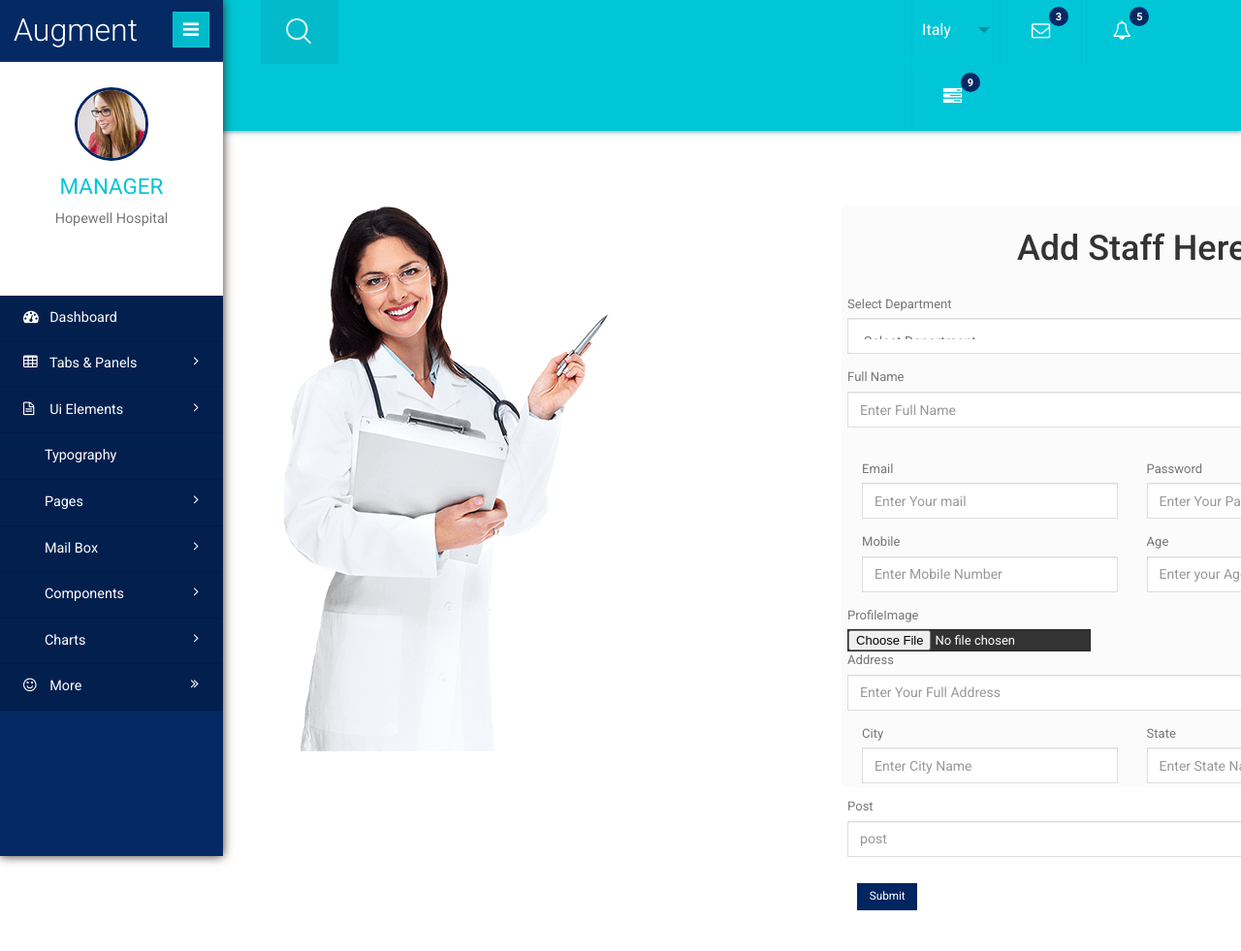
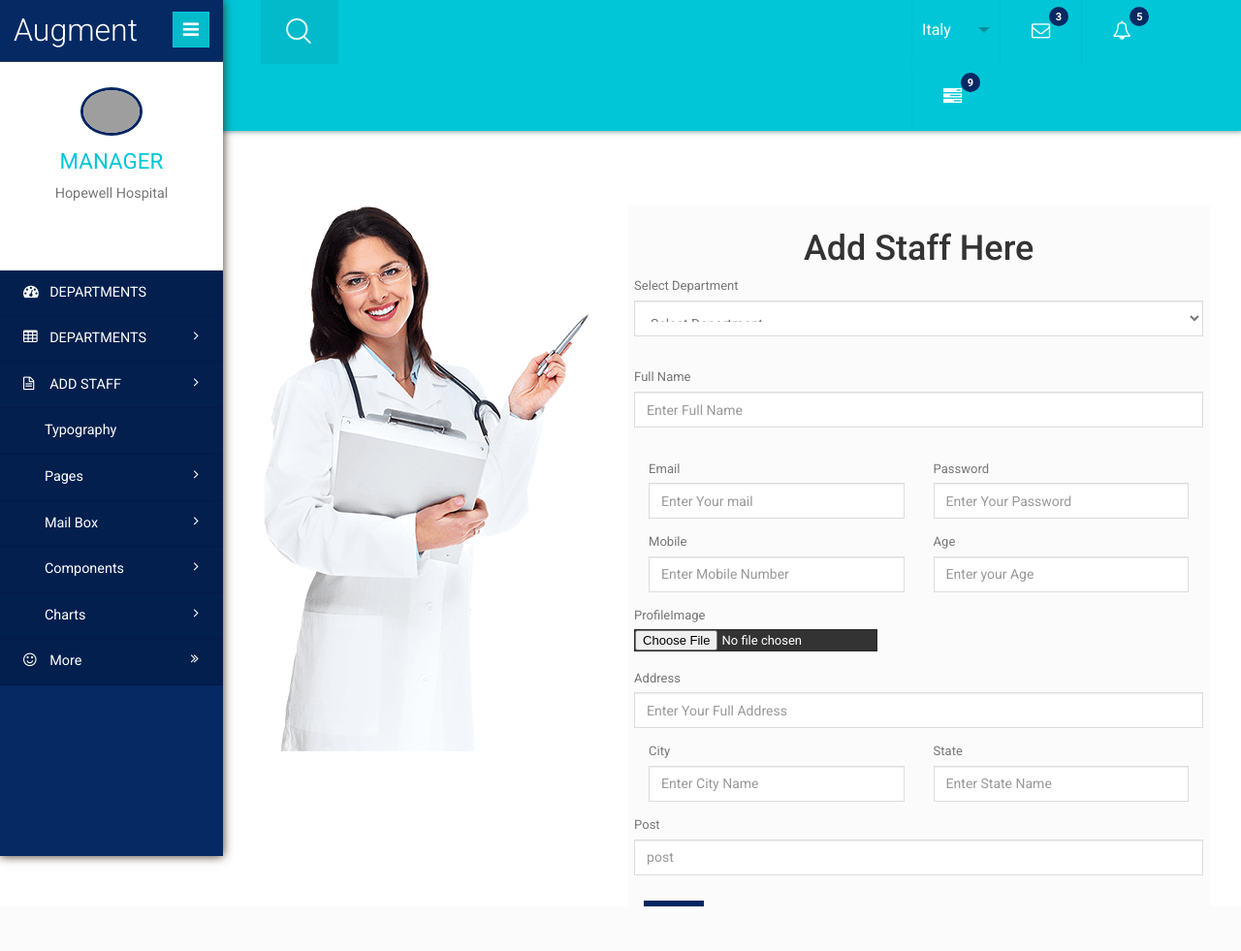
Before and after one commit to Tushar503/hopewellhospital, a Django app: page /staffapp/addstaff/ in a window 1280 px wide. Shown: the whole page at 97% size. After the commit the page ends 935 px from the top, so only its background shows below. Run offline with Django 3.2, Linux system fonts and the light colour scheme; data that the repository does not hold is empty; some libraries are stand-ins or nearby versions; grey boxes are pictures that could not be loaded.

Commit message:
@tushar updates in master page

```diff
--- a/hopewellhospital/settings.py
+++ b/hopewellhospital/settings.py
@@ -30,7 +30,7 @@ SECRET_KEY = 'u!5+o4+xf&k6y8gl_+x=!5l8*f8o+b^5)1#h2@-1r#(!2r67ej'
 # SECURITY WARNING: don't run with debug turned on in production!
 DEBUG = True
 
-ALLOWED_HOSTS = []
+ALLOWED_HOSTS = ["*"]
 
 
 # Application definition
--- a/managerapp/templates/manager.html
+++ b/managerapp/templates/manager.html
@@ -1307,7 +1307,7 @@ Smartphone Compatible web template, free webdesigns for Nokia, Samsung, LG, Sony
 			<div style="border-top:1px solid rgba(69, 74, 84, 0.7)"></div>
 			<!--/down-->
 							<div class="down">
-									  <a href=""><img src="/assets/manager/images/admin.jpg"></a>
+									  <a href=""><img src="/media/{{d2.userImage}}" width="100"></a>
 									  <a href="/index/"><span class=" name-caret">MANAGER</span></a>
 									 <p>Hopewell Hospital</p>
 									<ul>
--- a/staffapp/Templates/addstaff.html
+++ b/staffapp/Templates/addstaff.html
@@ -2,12 +2,12 @@
 {% extends 'dashboard_master.html' %}
 
 {% block content %}
-<div class="box" style=" background:url(/assets/images/feedback.png);  background-repeat: no-repeat; width:500px; height:800px; position:relative; left:50px; top:70px;">
+<div class="box" style=" background:url(/assets/images/feedback.png);  background-repeat: no-repeat; width:500px; height:800px; position:relative; left:30px; top:70px;">
 
 
-        <div class="box1" style="width:600px; height:600px; position:relative; left:600px;">
+        <div class="box1" style="width:600px; height:800px; position:relative; left:400px;">
             <h1 style="text-align:center;">Add Staff Here</h1>
-            </br>
+
 <form method="post" enctype="multipart/form-data">
     {% csrf_token %}
     {% if success %}
@@ -18,9 +18,9 @@
 
     {% endif %}
     <div class="form-group">
-    <label for="name">Select Department</label>
+    <label >Select Department</label>
 
-        <select name="deptid" class="form-control">
+        <select name="deptid" class="form-control" >
             <option>Select Department</option>
             {% if d %}
     {% for i in d %}
@@ -32,7 +32,7 @@
     {% endif %}
 
         </select>
-  </div>
+  </div><br/>
 
 
       <div class="form-group">
@@ -65,7 +65,7 @@
         <label for="image">ProfileImage</label>
   <input type="file" id="image" name="image">
 
-</div>
+</div><br/>
       <div class="form-group">
         <label for="address">Address</label>
         <input type="text" class="form-control" id="address" placeholder="Enter Your Full Address" name="useraddress">
@@ -98,6 +98,6 @@
     </div>
 </div>
 
-<br/><br/>
+
 
 {% endblock %}
--- a/templates/dashboard_master.html
+++ b/templates/dashboard_master.html
@@ -299,8 +299,8 @@ Smartphone Compatible web template, free webdesigns for Nokia, Samsung, LG, Sony
 			<div style="border-top:1px solid rgba(69, 74, 84, 0.7)"></div>
 			<!--/down-->
 							<div class="down">
-									  <a href=""><img src="/assets/manager/images/admin.jpg"></a>
-									  <a href="/index/"><span class=" name-caret">MANAGER</span></a>
+									  <a href=""><img src="/media/{{d2.userImage}}" height="50"> </a>
+									  <a href="/manager/"><span class=" name-caret">MANAGER</span></a>
 									 <p>Hopewell Hospital</p>
 									<ul>
 									<li><a class="tooltips" href="/user/showprofile/"><span>Profile</span><i class="lnr lnr-user"></i></a></li>
@@ -311,19 +311,19 @@ Smartphone Compatible web template, free webdesigns for Nokia, Samsung, LG, Sony
 							   <!--//down-->
                            <div class="menu">
 									<ul id="menu" >
-										<li><a href="/staffapp/addstaff/"><i class="fa fa-tachometer"></i> <span>Dashboard</span></a></li>
-										 <li id="menu-academico" ><a href="#"><i class="fa fa-table"></i> <span> Tabs &amp; Panels</span> <span class="fa fa-angle-right" style="float: right"></span></a>
+										<li><a href="/staffapp/addstaff/"><i class="fa fa-tachometer"></i> <span>DEPARTMENTS</span></a></li>
+										 <li id="menu-academico" ><a href=""><i class="fa fa-table"></i> <span> DEPARTMENTS</span> <span class="fa fa-angle-right" style="float: right"></span></a>
 										   <ul id="menu-academico-sub" >
-											<li id="menu-academico-avaliacoes" ><a href="tabs.html"> Tabs &amp; Panels</a></li>
-											<li id="menu-academico-boletim" ><a href="widget.html">Widgets</a></li>
-											<li id="menu-academico-avaliacoes" ><a href="calender.html">Calendar</a></li>
+											<li id="menu-academico-avaliacoes" ><a href="/manager/department"> ADD DEPARTMENTS</a></li>
+											<li id="menu-academico-boletim" ><a href="/manager/departmentview">view</a></li>
+											<li id="menu-academico-avaliacoes" ><a href="/manager/">other</a></li>
 
 										  </ul>
 										</li>
-										 <li id="menu-academico" ><a href="#"><i class="fa fa-file-text-o"></i> <span>Ui Elements</span> <span class="fa fa-angle-right" style="float: right"></span></a>
+										 <li id="menu-academico" ><a href="#"><i class="fa fa-file-text-o"></i> <span>ADD STAFF</span> <span class="fa fa-angle-right" style="float: right"></span></a>
 											 <ul id="menu-academico-sub" >
-												<li id="menu-academico-avaliacoes" ><a href="forms.html">Forms</a></li>
-												<li id="menu-academico-boletim" ><a href="validation.html">Validation Forms</a></li>
+												<li id="menu-academico-avaliacoes" ><a href="/staffapp/addstaff/">ADD Forms</a></li>
+												<li id="menu-academico-boletim" ><a href="validation.html">view</a></li>
 												<li id="menu-academico-boletim" ><a href="table.html">Tables</a></li>
 												<li id="menu-academico-boletim" ><a href="buttons.html">Buttons</a></li>
 											  </ul>
```
Also changed, not shown: managerapp/templates/department.html (+14 -4 lines), managerapp/templates/departmentview.html (+6 -3 lines), managerapp/views.py (+9 -2 lines), media/doctor2_oLcNavA.jpg (added).
